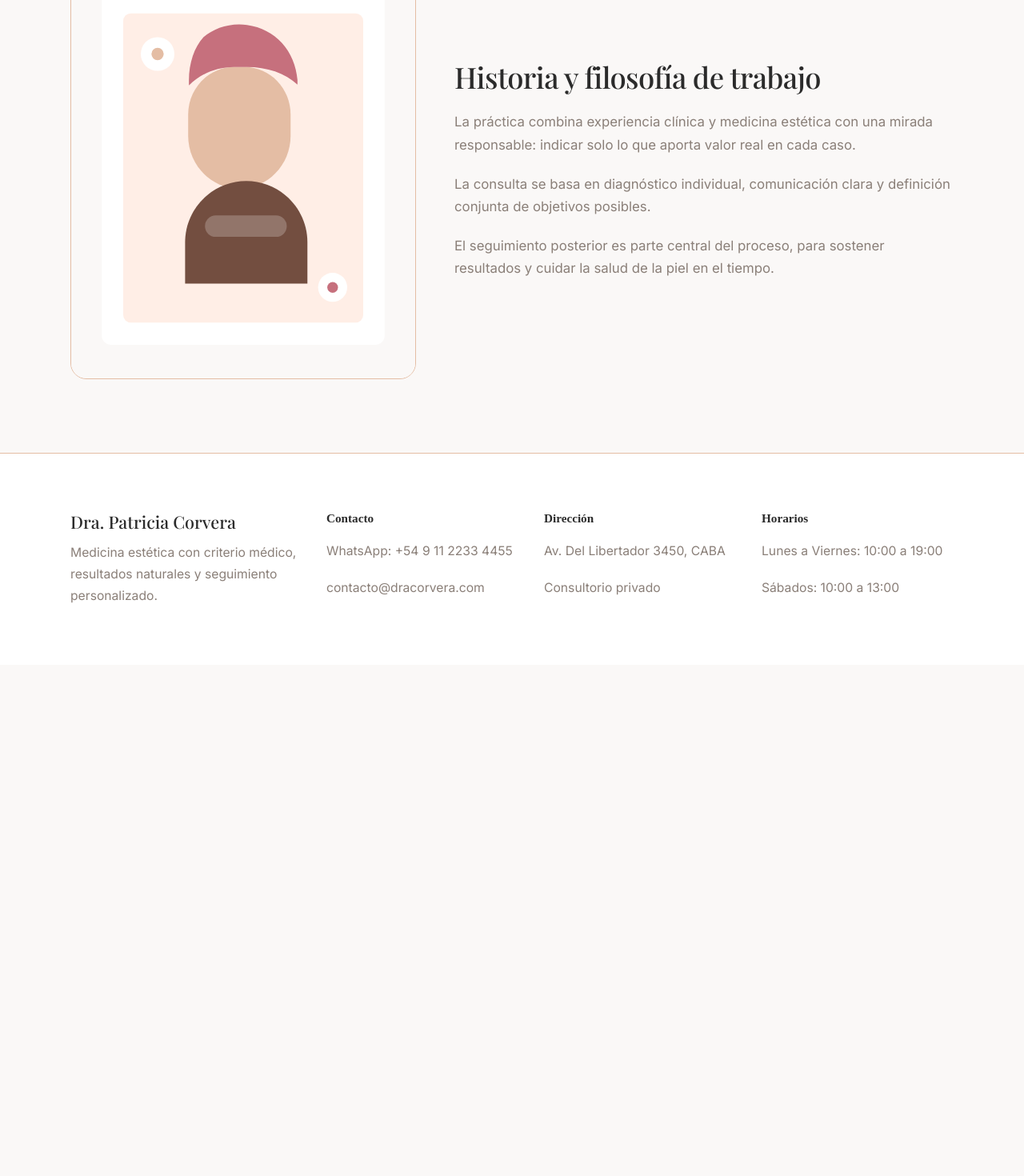
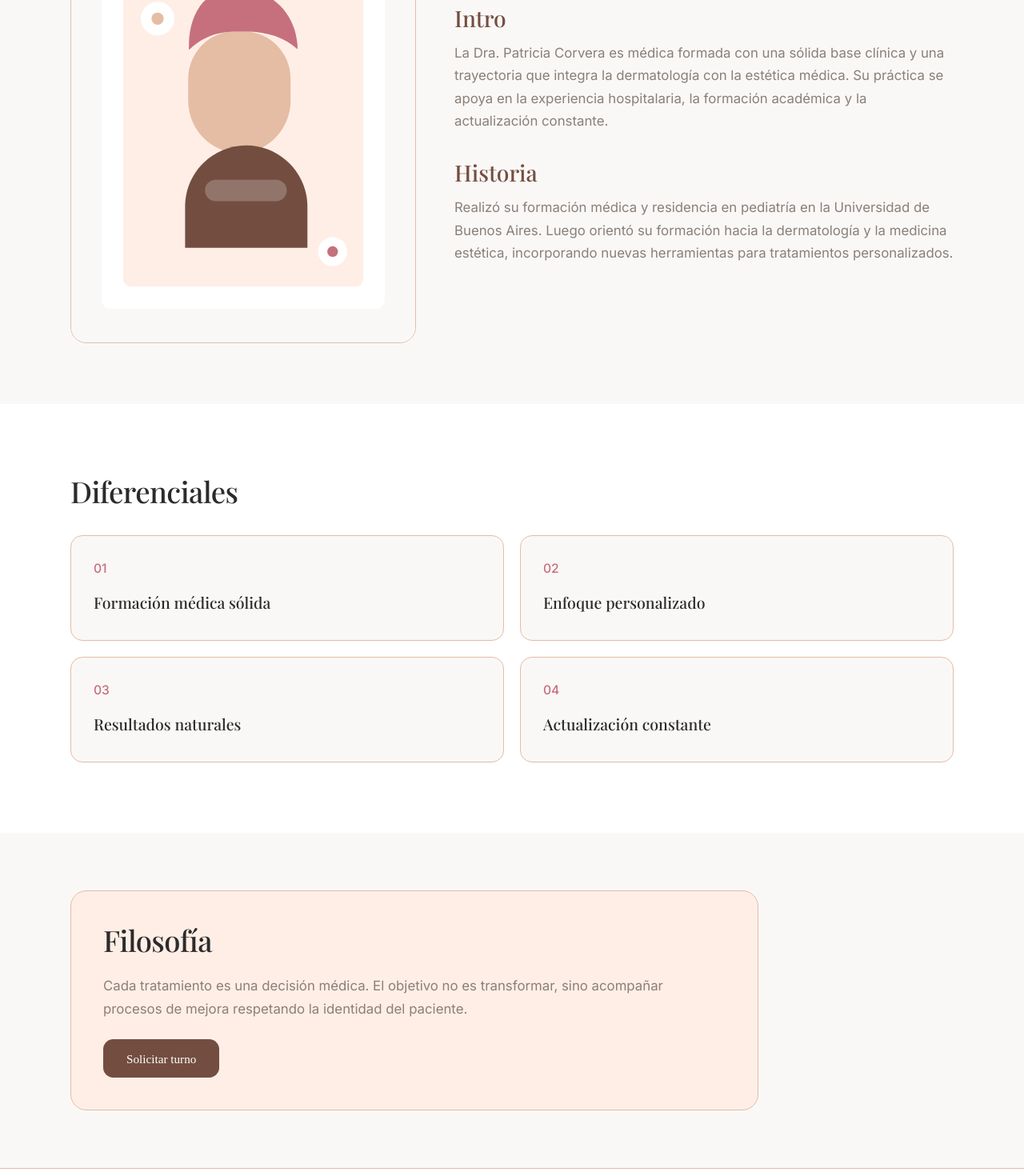
Before and after one commit to JuaniPardo/corvera-site, a Next.js app: page /sobre in a window 1280 px wide. Shown: the part 520-1990 px from the top of the page at 80% size. Before the commit the page ends 1351 px from the top, so only its background shows below. Built offline with nearby package versions, Linux system fonts and the light colour scheme; a web font is replaced by a local one.

Commit message:
Update Sobre and home bio sections to match new wireframe

```diff
--- a/src/app/sobre/page.tsx
+++ b/src/app/sobre/page.tsx
@@ -1,21 +1,27 @@
-'use client';
-
 import { typeStyles } from '@/theme/typeStyles';
 import { Box } from '@mui/system';
+import ActionLink from '@/components/ui/ActionLink';
 import Reveal from '@/components/ui/Reveal';
 import SectionBlock from '@/components/ui/SectionBlock';
 import PageHeading from '@/sections/shared/PageHeading';
+
+const differentials = [
+  'Formación médica sólida',
+  'Enfoque personalizado',
+  'Resultados naturales',
+  'Actualización constante',
+];
 
 export default function SobrePage() {
   return (
     <>
       <PageHeading
         title="Sobre la Dra. Patricia Corvera"
-        description="Una práctica centrada en criterio médico, escucha activa y resultados naturales a largo plazo."
+        description="Una mirada médica aplicada al cuidado de la piel."
         compact
       />
 
-      <SectionBlock size="compact">
+      <SectionBlock size="tight">
         <Box
           sx={{
             display: 'grid',
@@ -30,34 +36,109 @@ export default function SobrePage() {
                 component="img"
                 src="/patricia-portrait.svg"
                 alt="Retrato de la Dra. Patricia Corvera"
-                sx={(theme) => ({
+                sx={{
                   width: '100%',
                   height: 'auto',
                   borderRadius: 2,
-                  border: `1px solid ${theme.palette.brand.beige}`,
-                })}
+                  border: 1,
+                  borderColor: 'brand.beige',
+                }}
               />
             </Box>
           </Reveal>
 
           <Reveal delay={0.06}>
-            <Box sx={{ gridColumn: { lg: 'span 7' }, display: 'grid', gap: 2.5 }}>
-              <Box component="h2" sx={typeStyles.h2}>
-                Historia y filosofía de trabajo
+            <Box sx={{ gridColumn: { lg: 'span 7' }, display: 'grid', gap: 4 }}>
+              <Box sx={{ display: 'grid', gap: 1.5 }}>
+                <Box component="h2" sx={{ ...typeStyles.h3, color: 'brand.brown' }}>
+                  Intro
+                </Box>
+                <Box component="p" sx={{ ...typeStyles.body1, color: 'brand.gray' }}>
+                  La Dra. Patricia Corvera es médica formada con una sólida base clínica y una trayectoria que integra la dermatología con la estética médica. Su práctica se apoya en la experiencia hospitalaria, la formación académica y la actualización constante.
+                </Box>
               </Box>
-              <Box component="p" sx={{ ...typeStyles.body1, color: 'brand.gray' }}>
-                La práctica combina experiencia clínica y medicina estética con una mirada responsable: indicar solo lo que aporta valor real en cada caso.
-              </Box>
-              <Box component="p" sx={{ ...typeStyles.body1, color: 'brand.gray' }}>
-                La consulta se basa en diagnóstico individual, comunicación clara y definición conjunta de objetivos posibles.
-              </Box>
-              <Box component="p" sx={{ ...typeStyles.body1, color: 'brand.gray' }}>
-                El seguimiento posterior es parte central del proceso, para sostener resultados y cuidar la salud de la piel en el tiempo.
+
+              <Box sx={{ display: 'grid', gap: 1.5 }}>
+                <Box component="h2" sx={{ ...typeStyles.h3, color: 'brand.brown' }}>
+                  Historia
+                </Box>
+                <Box component="p" sx={{ ...typeStyles.body1, color: 'brand.gray' }}>
+                  Realizó su formación médica y residencia en pediatría en la Universidad de Buenos Aires. Luego orientó su formación hacia la dermatología y la medicina estética, incorporando nuevas herramientas para tratamientos personalizados.
+                </Box>
               </Box>
             </Box>
           </Reveal>
         </Box>
       </SectionBlock>
+
+      <SectionBlock size="compact" background="background.paper">
+        <Box sx={{ display: 'grid', gap: 4 }}>
+          <Reveal>
+            <Box component="h2" sx={typeStyles.h2}>
+              Diferenciales
+            </Box>
+          </Reveal>
+
+          <Box
+            sx={{
+              display: 'grid',
+              gridTemplateColumns: { xs: '1fr', sm: 'repeat(2, minmax(0, 1fr))' },
+              gap: 2.5,
+            }}
+          >
+            {differentials.map((item, index) => (
+              <Reveal key={item} delay={0.03 * index}>
+                <Box
+                  sx={{
+                    p: { xs: 3, md: 3.5 },
+                    borderRadius: 1.5,
+                    border: 1,
+                    borderColor: 'brand.beige',
+                    backgroundColor: 'background.default',
+                    display: 'grid',
+                    gap: 1.2,
+                    minHeight: 132,
+                  }}
+                >
+                  <Box component="p" sx={{ ...typeStyles.body2, color: 'brand.rose', fontWeight: 500 }}>
+                    {String(index + 1).padStart(2, '0')}
+                  </Box>
+                  <Box component="h3" sx={{ ...typeStyles.h3, fontSize: '1.22rem' }}>
+                    {item}
+                  </Box>
+                </Box>
+              </Reveal>
+            ))}
+          </Box>
+        </Box>
+      </SectionBlock>
+
+      <SectionBlock size="tight">
+        <Reveal>
+          <Box
+            sx={{
+              p: { xs: 3.5, md: 5 },
+              borderRadius: 2,
+              border: 1,
+              borderColor: 'brand.beige',
+              backgroundColor: 'brand.nude',
+              display: 'grid',
+              gap: 2.5,
+              maxWidth: 860,
+            }}
+          >
+            <Box component="h2" sx={typeStyles.h2}>
+              Filosofía
+            </Box>
+            <Box component="p" sx={{ ...typeStyles.body1, color: 'brand.gray' }}>
+              Cada tratamiento es una decisión médica. El objetivo no es transformar, sino acompañar procesos de mejora respetando la identidad del paciente.
+            </Box>
+            <Box sx={{ pt: 0.5 }}>
+              <ActionLink href="/contacto" label="Solicitar turno" />
+            </Box>
+          </Box>
+        </Reveal>
+      </SectionBlock>
     </>
   );
 }
```
Also changed, not shown: src/sections/home/AboutPreviewSection.tsx (+2 -8 lines).
